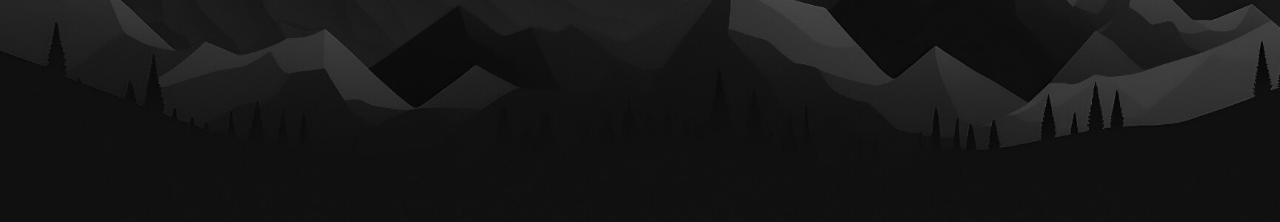
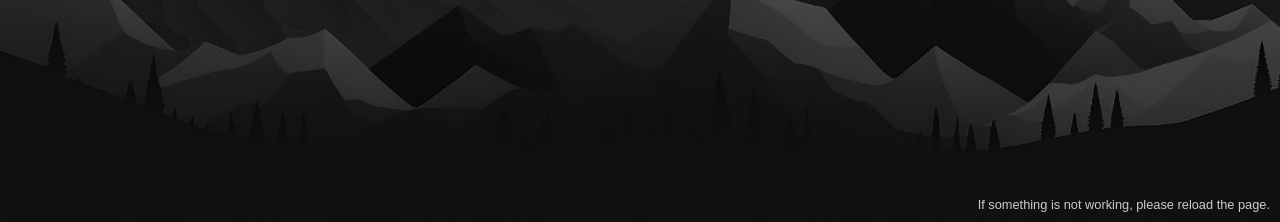
Before and after one commit to clock-team-stage/Clock, a PHP site: page / in a window 1280 px wide. Shown: the part 578-800 px from the top of the page. Run offline with PHP 8.4, Linux system fonts and the light colour scheme; some libraries are stand-ins or nearby versions.

Commit message:
small details

```diff
--- a/css/style.css
+++ b/css/style.css
@@ -13,6 +13,7 @@
     --border: #ffffff80;
     --red: #ff3d58;
     --clock-color: #ffffffe6;
+    --toptext: #ccc;
 }
 
 body.light-mode {
@@ -22,6 +23,7 @@
     --red: #ff3d58;
     --clock-color: #000000ab;
     --placeholder: #ffffffb2;
+    --toptext: #333;
     background-image: url(../assets/background-light.png);
     color: var(--black);
 }
@@ -109,6 +111,14 @@
     border-radius: 50%;
     background-color: var(--black);
     z-index: 2;
+}
+
+.toptext {
+    position: absolute;
+    bottom: 10px;
+    right: 10px;
+    font-size: 0.8rem;
+    color: var(--toptext);
 }
 
 .hand {
--- a/index.html
+++ b/index.html
@@ -12,6 +12,7 @@
 </head>
 
 <body>
+  <p class="toptext">If something is not working, please reload the page.</p>
   <label id="light-mode-toggle">
     <i class="fa-solid fa-moon"></i>
   </label>
```
Lines whose indentation alone changed are shown as unchanged.
